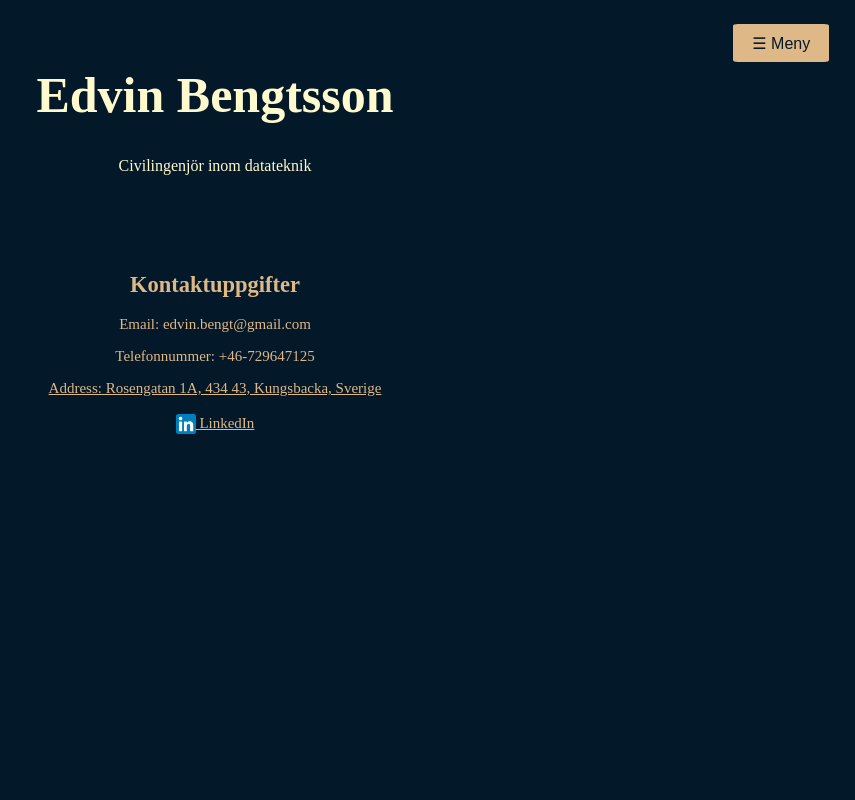
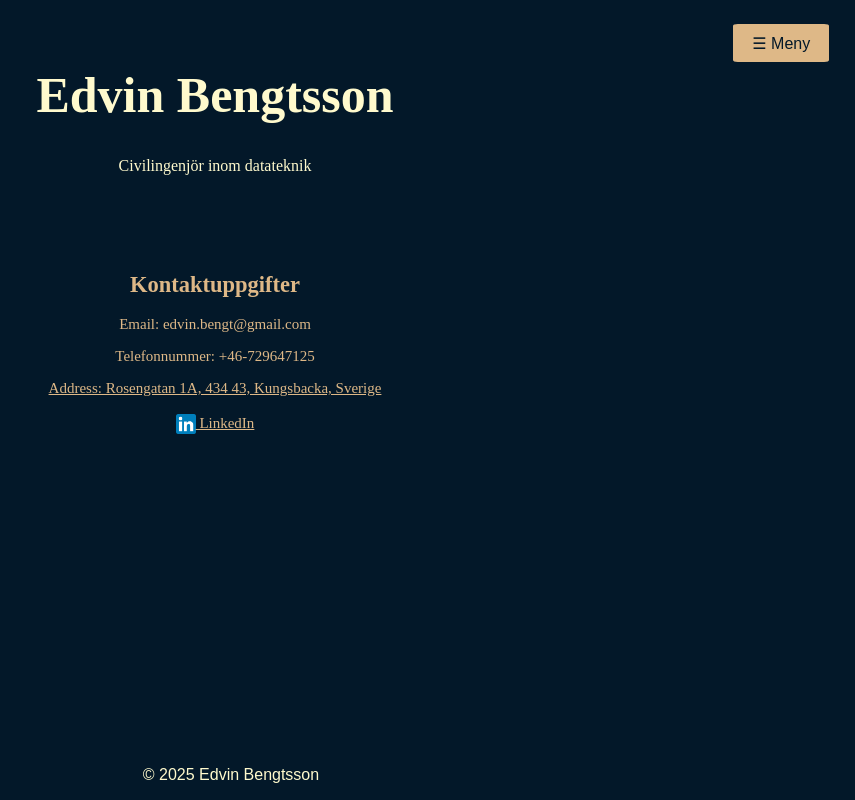
Before and after one commit to Amfibie/Business_card, a plain HTML site: page index.html in a window 1280 px wide. Shown: the whole page, without its empty margins (425-1280 px from the left). Drawn offline with Linux system fonts and the light colour scheme.

Commit message:
fixed footer

```diff
--- a/index.html
+++ b/index.html
@@ -16,6 +16,14 @@
             text-align: center;
             padding: 2em;
             font-family: 'Times New Roman', Times, serif;
+        }
+        footer {
+            color: LemonChiffon;
+            text-align: center;
+            padding: 1em;
+            position: fixed;
+            bottom: 0;
+            width: 100%;
         }
 
         a {
@@ -132,5 +140,8 @@
           </a>
     </section>
 
+    <footer>
+        &copy; 2025 Edvin Bengtsson
+    </footer>
 </body>
 </html>
```
Also changed, not shown: educationPage.html (+9 -0 lines), personalInfo.html (+8 -0 lines), workExperience.html (+8 -0 lines).
